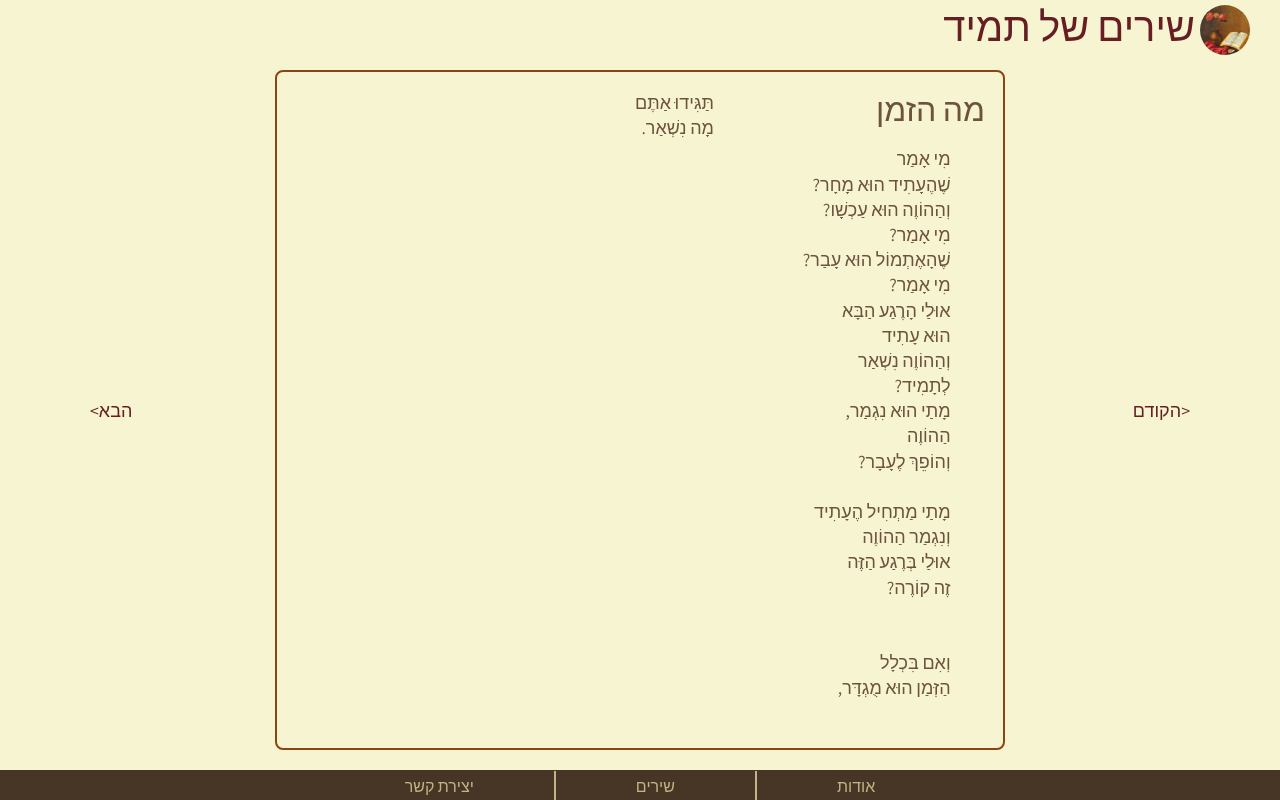
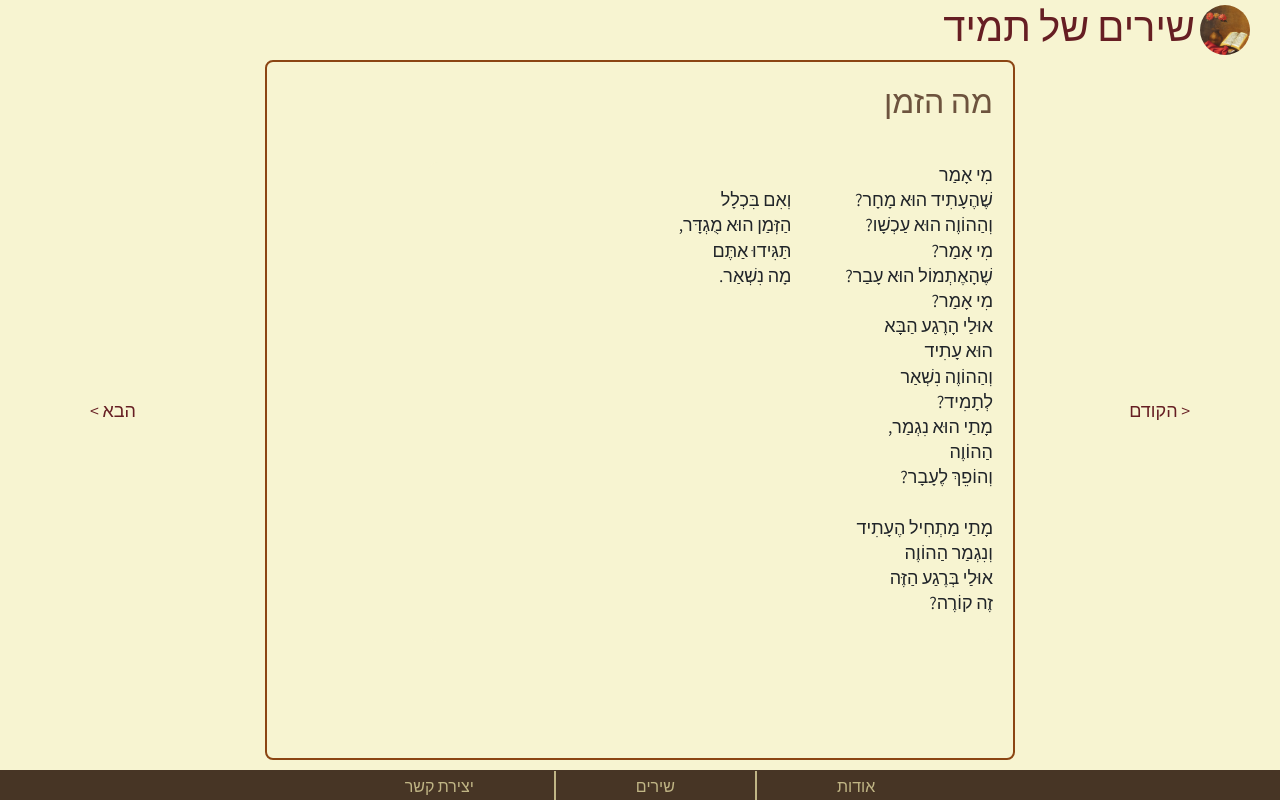
Before and after one commit to ChayaWaichleder/poetry-website, a React (Create React App) app: page / in a window 1280 px wide. Built offline with nearby package versions, Linux system fonts and the light colour scheme.

Commit message:
fixing poems card 31.01.2024

```diff
--- a/src/components/Poems/Poems.css
+++ b/src/components/Poems/Poems.css
@@ -1,11 +1,12 @@
+
 .poem-container {
-  height: 100%; /* Fixed height for the container */
-  width: 100%; /* Full width */
+  height: 100%;
+  width: 100%;
   display: flex;
   flex-direction: column;
   direction: rtl;
   font-size: 17px;
-  align-items: center; /* Center content horizontally */
+  align-items: center;
   padding: 20px;
   position: relative;
   z-index: 0;
@@ -18,45 +19,31 @@
   flex: 1;
   width: 80%;
   max-width: 750px;
-  padding: 20px;
+  overflow: hidden;
+  padding: 20px;/*
   box-sizing: border-box;
   background-color: #f7f4d1;
   border-radius: 10px;
-  overflow: hidden;
   text-align: right;
-  position: relative;
   column-count: 3;
-  column-gap: 20px; /* Gap between columns */
-  column-fill: auto; /* Only break text into columns when necessary */
-  -webkit-column-span: all;
-  -moz-column-span: all;
-  column-span: all;
-  overflow: hidden; /* Hide overflowing text */
+  column-gap: 20px;
+  column-fill: auto;
   padding: 30px;
   line-height: 1.4;
-  user-select: none;
+  user-select: none;*/
   position: relative;
   font-size: 18px;
   font-weight: 500 ;
-}
-
-.poem-card::before {
-  content: "";
-  position: absolute;
-  top: 10px;
-  right: 10px;
-  bottom: 10px;
-  left: 10px;
   border: 2px solid #8B4513;
   border-radius: 8px;
 }
-
+/*
 .poem-card img {
   width: 100%;
   height: 200px;
   object-fit: cover;
   margin-bottom: 10px;
-  border-radius: 8px; /* Apply border radius to the image */
+  border-radius: 8px;
 }
 
 .poems {
@@ -65,7 +52,7 @@
   flex-direction: column;
   align-items: center;
 }
-
+*/
 .navigation-buttons {
   position: absolute;
   top: 50%;
@@ -90,23 +77,35 @@
 
 .poem-title {
   color: #6D533E;
-  padding-bottom: 10px;
   width: 100%;
   box-sizing: border-box;
+  column-span: all;
+  display: block;
+  margin-bottom: 0;
+  height: 80px;
 }
 
+
+
 .poem-content {
-  display: flex;
-  flex-direction: column;
+  flex: 1;
+  width: 80%;
+  max-width: 750px;
+  height: 480px;
+  box-sizing: border-box;
+  background-color: #f7f4d1;
+  border-radius: 10px;
+  text-align: right;
   column-count: 3;
-  align-items: center;
-  color: #6D533E;
-  text-align: right;
+  column-gap: 40px;
+  column-fill: auto;
+  overflow: hidden;
   line-height: 1.4;
   user-select: none;
   position: relative;
   font-size: 18px;
-  font-weight: 500;
+  font-weight: 500 ;
+
 }
 
 @media (max-width: 768px) {
--- a/src/components/Poems/Poems.js
+++ b/src/components/Poems/Poems.js
@@ -1,3 +1,4 @@
+// Poems.js
 import React, { useState } from "react";
 import "./Poems.css";
 import { poems } from "./poemsList"; // Import the poems array directly
@@ -21,12 +22,12 @@ const Poems = ({ isAboutOpen, isContactOpen }) => {
   return (
     <div className="poem-container">
       <div className="poem-card">
-        <div className="poem-title"><h2>{currentPoem.title}</h2></div>
+        <h2 className="poem-title">{currentPoem.title}</h2>
         <div className="poem-content" dangerouslySetInnerHTML={createMarkup(currentPoem.content)} />
       </div>
       <div className="navigation-buttons">
-        <button className="arrow-button" onClick={handlePrevPoem}>&lt;הקודם</button>
-        <button className="arrow-button" onClick={handleNextPoem}>הבא&gt;</button>
+        <button className="arrow-button" onClick={handlePrevPoem}>&lt; הקודם </button>
+        <button className="arrow-button" onClick={handleNextPoem}> הבא &gt;</button>
       </div>
     </div>
   );
--- a/src/components/Poems/poemsList.js
+++ b/src/components/Poems/poemsList.js
@@ -68,6 +68,11 @@ const poems = [
     id: 13,
     title: "כבר אשוב",
     content: "\nתְּנוּ לִי רַק סַפְסָל אֶחָד\n בְּאֶמְצַע הַדְּשָׁאִים\n תְּנוּ לִי סְתָם סַפְסָל בּוֹדֵד\n רָחוֹק מֵהַחַיִּים\n\n תְּאַפְשְׁרוּ לִי קְצָת לִנְשֹׁם\n אֲוִיר בְּלִי פְּחָדִים\n בְּלִי עָבָר, וּתְמוֹל שִׁלְשׁוֹם\n וַחֲפָצִים חַדִּים\n\n אֵשֵׁב לִי פֹּה\n אֶבְהֶה מוּלִי, בְּשֶׁמֶשׁ וְעָנָן\n בְּלִי לַחְשֹׁב עַל כְּלוּם, פָּשׁוּט\n וְרֵיחַ רַעֲנָן\n\n כָּךְ צָרִיךְ לִי לִפְעָמִים\n לָצֵאת מֵהָאֵזוֹר\n לִשְׁתּוֹת אֲוִיר וְרוּחַ צַח\n רַק בִּשְׁבִיל לַחֲזֹר"
+  },
+  {
+    id: 14,
+    title: "חלום",
+    content: "בּוֹאִי נִקַּח אֶת הַחֲלוֹם\n וּנְפוֹצֵץ אוֹתוֹ\n עַכְשָׁו\n לִפְנֵי שֶׁכָּל הָאֲוִיר שֶׁבְּתוֹכוֹ\n יֵצֵא מֵעַצְמוֹ\n בּוֹאִי נֶאֱסֹף אֶת כָּל\n הַחֲלָקִים\n שֶׁעָפוּ לְכָל עֵבֶר\n נִשְׁמֹר עֲלֵיהֶם כְּמוֹ\n אוֹצָר\n\n\n וְכָל יוֹם\n נוֹצִיא חֵלֶק אֶחָד שֶׁל חֲלוֹם\n לָאוֹר"
   }
 
 ];
```
